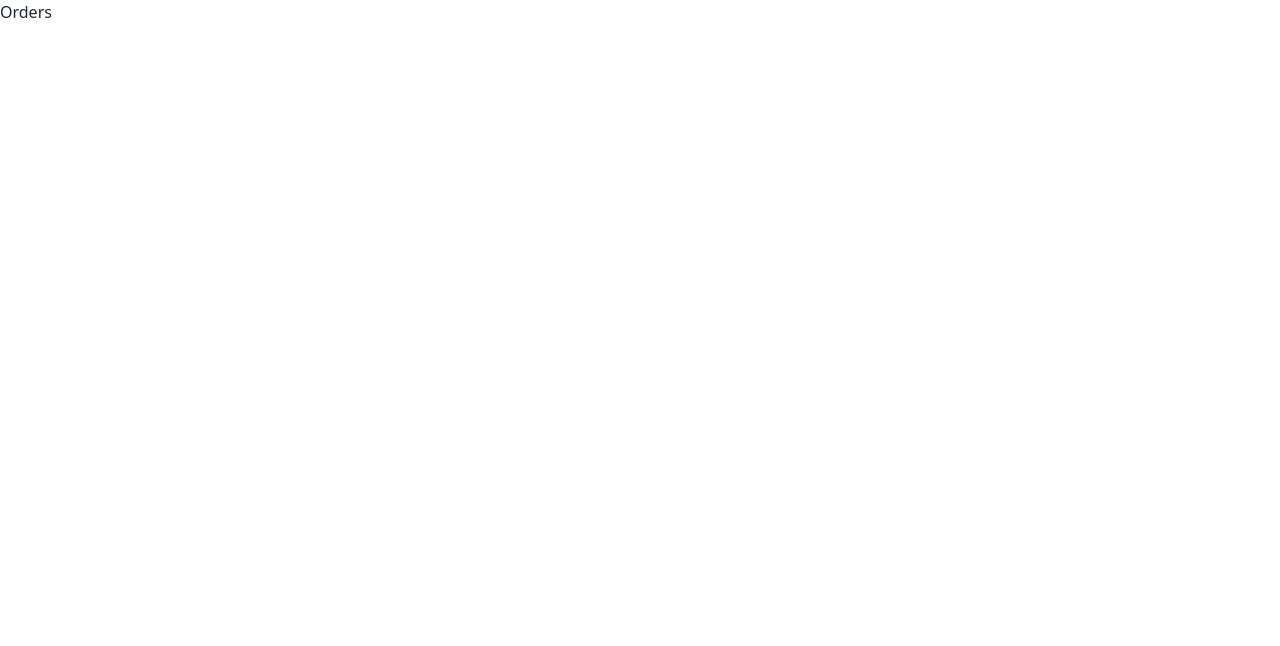
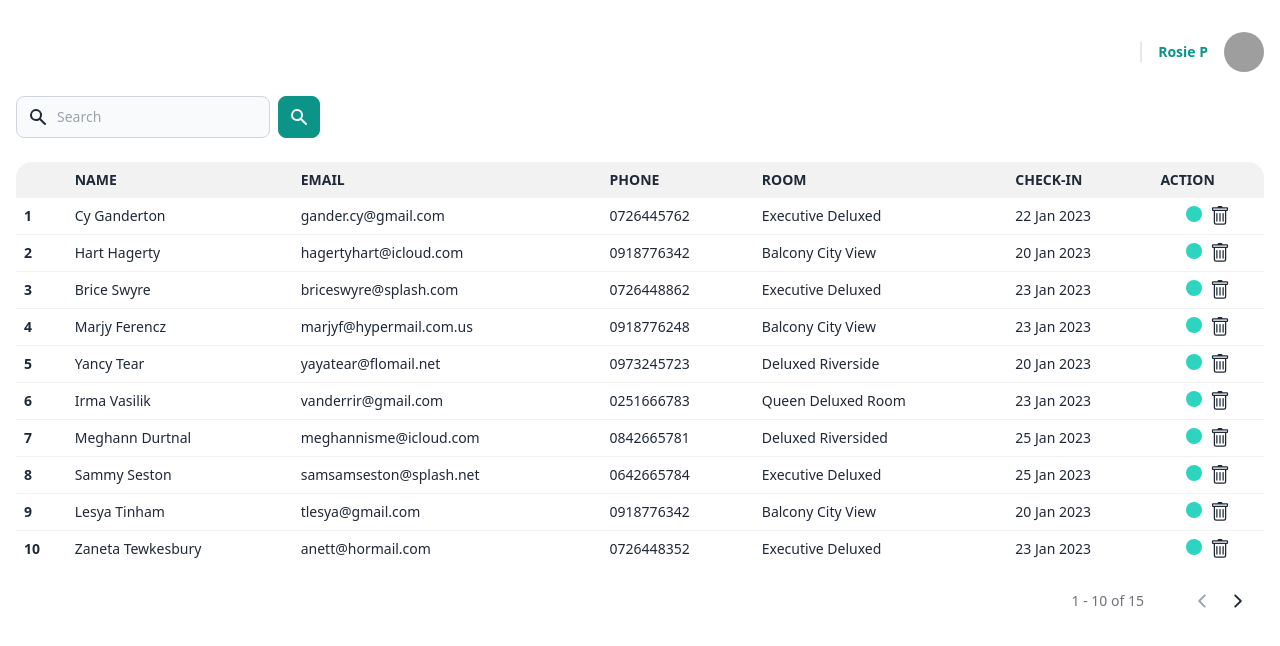
Before and after one commit to trinhpn96/Admin-page, a React (Vite) app: page /orders in a window 1280 px wide. Shown: the top 646 px of the page. Built offline with nearby package versions, Linux system fonts and the light colour scheme; grey boxes are pictures that could not be loaded.

Commit message:
feat: orders

```diff
--- a/package.json
+++ b/package.json
@@ -9,6 +9,7 @@
     "preview": "vite preview"
   },
   "dependencies": {
+    "classnames": "^2.3.2",
     "daisyui": "^2.46.1",
     "react": "^18.2.0",
     "react-awesome-slider": "^4.1.0",
--- a/src/views/admin/orders/Orders.jsx
+++ b/src/views/admin/orders/Orders.jsx
@@ -1,9 +1,278 @@
-import React from 'react'
+import { HiSearch, HiTrash } from "react-icons/hi";
+import { BsTrash } from "react-icons/bs";
+import { IoIosArrowBack, IoIosArrowForward } from "react-icons/io";
+import { useEffect, useState } from "react";
+
+const orderData = [
+  {
+    id: 1,
+    guestName: "Cy Ganderton",
+    email: "gander.cy@gmail.com",
+    phone: "0726445762",
+    room: "Executive Deluxed",
+    checkinDay: "22 Jan 2023",
+  },
+  {
+    id: 2,
+    guestName: "Hart Hagerty",
+    email: "hagertyhart@icloud.com",
+    phone: "0918776342",
+    room: "Balcony City View",
+    checkinDay: "20 Jan 2023",
+  },
+  {
+    id: 3,
+    guestName: "Brice Swyre",
+    email: "briceswyre@splash.com",
+    phone: "0726448862",
+    room: "Executive Deluxed",
+    checkinDay: "23 Jan 2023",
+  },
+  {
+    id: 4,
+    guestName: "Marjy Ferencz",
+    email: "marjyf@hypermail.com.us",
+    phone: "0918776248",
+    room: "Balcony City View",
+    checkinDay: "23 Jan 2023",
+  },
+  {
+    id: 5,
+    guestName: "Yancy Tear",
+    email: "yayatear@flomail.net",
+    phone: "0973245723",
+    room: "Deluxed Riverside",
+    checkinDay: "20 Jan 2023",
+  },
+  {
+    id: 6,
+    guestName: "Irma Vasilik",
+    email: "vanderrir@gmail.com",
+    phone: "0251666783",
+    room: "Queen Deluxed Room",
+    checkinDay: "23 Jan 2023",
+  },
+  {
+    id: 7,
+    guestName: "Meghann Durtnal",
+    email: "meghannisme@icloud.com",
+    phone: "0842665781",
+    room: "Deluxed Riversided",
+    checkinDay: "25 Jan 2023",
+  },
+
+  {
+    id: 8,
+    guestName: "Sammy Seston",
+    email: "samsamseston@splash.net",
+    phone: "0642665784",
+    room: "Executive Deluxed",
+    checkinDay: "25 Jan 2023",
+  },
+  {
+    id: 9,
+    guestName: "Lesya Tinham",
+    email: "tlesya@gmail.com",
+    phone: "0918776342",
+    room: "Balcony City View",
+    checkinDay: "20 Jan 2023",
+  },
+  {
+    id: 10,
+    guestName: "Zaneta Tewkesbury",
+    email: "anett@hormail.com",
+    phone: "0726448352",
+    room: "Executive Deluxed",
+    checkinDay: "23 Jan 2023",
+  },
+  {
+    id: 11,
+    guestName: "Clyn Ganderton",
+    email: "gander.cy@gmail.com",
+    phone: "0726448762",
+    room: "Executive Deluxed",
+    checkinDay: "22 Jan 2023",
+  },
+  {
+    id: 12,
+    guestName: "Hart Hagerty",
+    email: "hagertyhart@icloud.com",
+    phone: "0918776542",
+    room: "Balcony City View",
+    checkinDay: "20 Jan 2023",
+  },
+  {
+    id: 13,
+    guestName: "Bride Swyre",
+    email: "briceswyde@splash.com",
+    phone: "0726458862",
+    room: "Executive Deluxed",
+    checkinDay: "23 Jan 2023",
+  },
+  {
+    id: 14,
+    guestName: "Marjyn Ferencz",
+    email: "marjyfn@hypermail.com.us",
+    phone: "0918776238",
+    room: "Balcony City View",
+    checkinDay: "23 Jan 2023",
+  },
+  {
+    id: 15,
+    guestName: "Yancy Tearn",
+    email: "yayatearn@flomail.net",
+    phone: "0973245733",
+    room: "Deluxed Riverside",
+    checkinDay: "20 Jan 2023",
+  },
+];
 
 const Orders = () => {
+  const [orders, setOrders] = useState([]);
+  const totalOrders = orderData.length;
+
+  const [currentPage, setCurrentPage] = useState(1);
+  const ordersPerPage = 10;
+
+  const totalPage = Math.ceil(totalOrders / ordersPerPage);
+
+  const handleClick = (isBack) => {
+    if (isBack) {
+      if (currentPage >= 2) {
+        setCurrentPage(currentPage - 1);
+      }
+    } else {
+      {
+        if (currentPage < totalPage) {
+          setCurrentPage(currentPage + 1);
+        }
+      }
+    }
+  };
+
+  useEffect(() => {
+    const crrPageIndex = currentPage - 1;
+    const startIndex = crrPageIndex * ordersPerPage;
+
+    setOrders(orderData.slice(startIndex, startIndex + ordersPerPage));
+  }, [currentPage]);
+
   return (
-    <div>Orders</div>
-  )
-}
+    <div>
+      {/* Container */}
+      <div className=" max-w-screen-xl mx-auto px-4 py-8">
+        {/* Layout */}
+        <div>
+          {/* Content */}
+          {/* ACCOUNT INFO */}
+          <div className="flex items-center justify-end">
+            <span className=" text-sm font-bold text-teal-600 border-l-gray-200 border-l-2 px-4">
+              Rosie P
+            </span>
+            <img
+              src="https://i.pinimg.com/280x280_RS/e9/1d/06/e91d062f1c0708a9b1f0f1880a3d8f19.jpg"
+              alt="profilepic"
+              className=" aspect-square w-10 rounded-full"
+            />
+          </div>
 
-export default Orders
+          {/* SEARCH AREA */}
+          <div className="my-6">
+            <form class="flex items-center">
+              <label for="search-area" class="sr-only">
+                Search
+              </label>
+              <div class="relative max-w-screen-sm">
+                <div class="absolute inset-y-0 left-0 flex items-center pl-3 pointer-events-none">
+                  <HiSearch className="text-xl" />
+                </div>
+                <input
+                  type="text"
+                  id="search-area"
+                  class="bg-gray-50 border border-gray-300 text-gray-900 text-sm rounded-lg block w-full pl-10 p-2.5 "
+                  placeholder="Search"
+                  required
+                />
+              </div>
+              <button
+                type="submit"
+                class="p-2.5 ml-2 text-sm font-medium text-white bg-teal-600 rounded-lg border border-teal-600 hover:bg-teal-500/50 focus:ring-4 focus:outline-none focus:ring-teal-300"
+              >
+                <HiSearch className="text-xl" />
+                <span class="sr-only">Search</span>
+              </button>
+            </form>
+          </div>
+
+          {/* TABLE */}
+          <div>
+            <div className="overflow-x-auto">
+              <table className="table table-compact w-full">
+                <thead>
+                  <tr>
+                    <th></th>
+                    <th>Name</th>
+                    <th>Email</th>
+                    <th>Phone</th>
+                    <th>Room</th>
+                    <th>Check-in</th>
+                    <th>Action</th>
+                  </tr>
+                </thead>
+                <tbody>
+                  {orders.map((order) => {
+                    return (
+                      <tr key={order.id}>
+                        <th>{order.id}</th>
+                        <td>{order.guestName}</td>
+                        <td>{order.email}</td>
+                        <td>{order.phone}</td>
+                        <td>{order.room}</td>
+                        <td>{order.checkinDay}</td>
+                        <td className="">
+                          <div className="flex gap-2 justify-center">
+                            <div className=" aspect-square rounded-full bg-teal-400 h-4"></div>
+                            <BsTrash className="text-xl" />
+                          </div>
+                        </td>
+                      </tr>
+                    );
+                  })}
+                </tbody>
+                <tfoot></tfoot>
+              </table>
+            </div>
+          </div>
+          {/* PAGINATION */}
+          <div className="flex justify-end gap-8 p-4 mt-2">
+            <span className="text-sm text-zinc-500 pr-4">
+              {(currentPage - 1) * ordersPerPage + 1} -{" "}
+              {(currentPage - 1) * ordersPerPage + ordersPerPage} of{" "}
+              {totalOrders}
+            </span>
+            <div className="flex gap-4">
+              <IoIosArrowBack
+                onClick={() => {
+                  handleClick(true);
+                }}
+                className={`text-xl ${
+                  currentPage === 1 ? "text-gray-400" : ""
+                } `}
+              />
+              <IoIosArrowForward
+                onClick={() => {
+                  handleClick(false);
+                }}
+                className={`text-xl ${
+                  currentPage === totalPage ? "text-gray-400" : ""
+                } `}
+              />
+            </div>
+          </div>
+        </div>
+      </div>
+    </div>
+  );
+};
+
+export default Orders;
```
Also changed, not shown: 1 other file (tests, documents, lock files or other folders).
